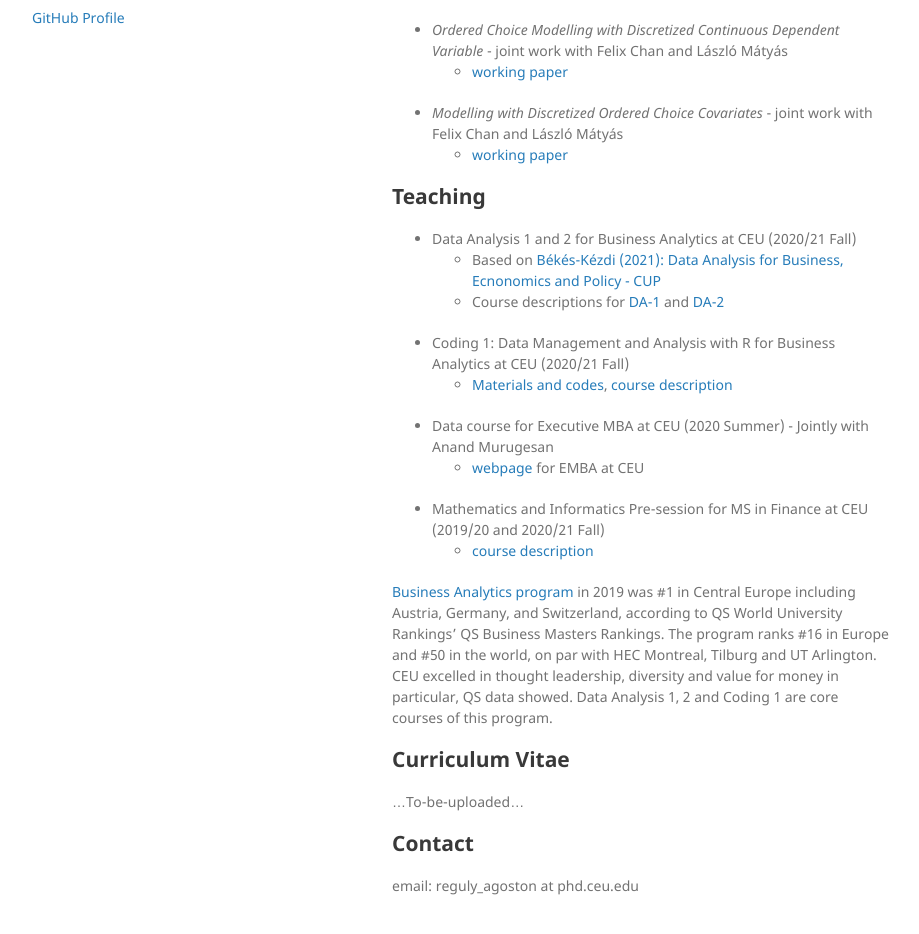
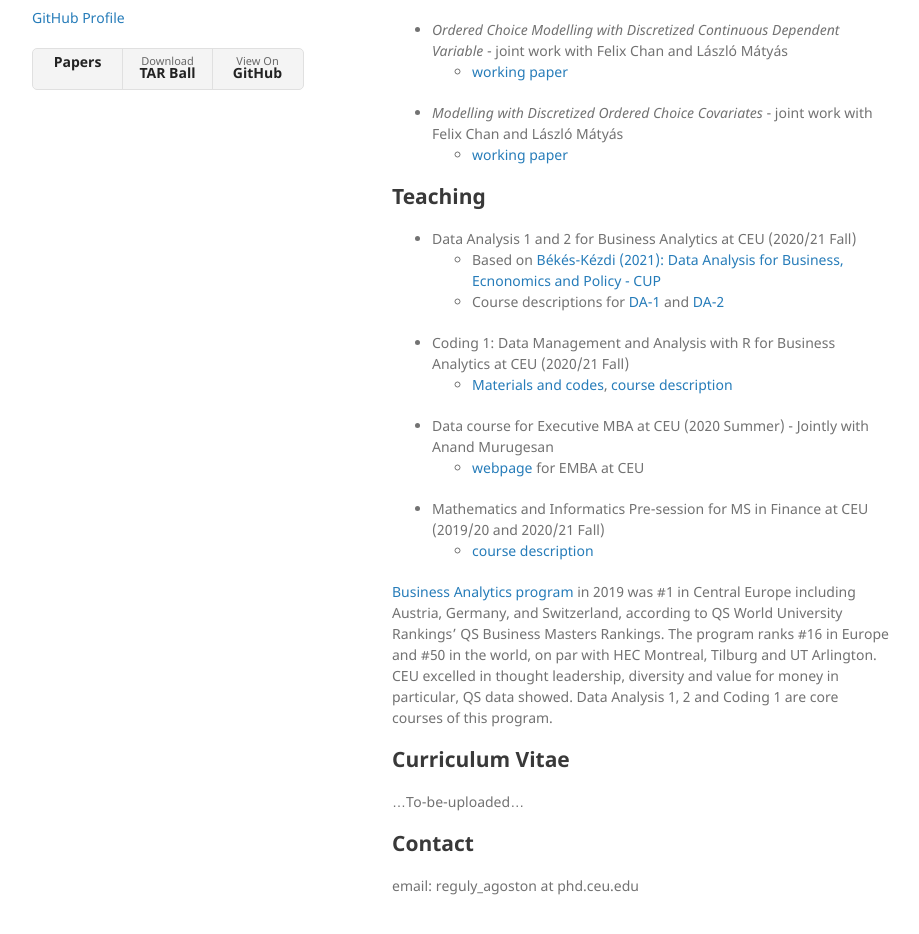
Before and after one commit to regulyagoston/regulyagoston.github.io, a Jekyll site: the page built from index.md, in a window 1280 px wide and 1316 px high. Shown: the part 350-1284 px from the top of the window, without its empty margins (178-1097 px from the left). Built offline with Jekyll 4.4.1, drawn with Linux system fonts in a browser that asks for light colours; our own code applies the rules of GitHub Pages for plain Markdown files; part of the change alters nothing that is shown.

```diff
--- a/_config.yml
+++ b/_config.yml
@@ -11,5 +11,5 @@ theme: jekyll-theme-minimal
 
 # Additional
 # google_analytics:
-# show_downloads: true
+show_downloads: true
 logo: /assets/img/logo.jpg
--- a/_layouts/default.html
+++ b/_layouts/default.html
@@ -32,7 +32,7 @@
 
         {% if site.show_downloads %}
         <ul class="downloads">
-          <li><a href="{{ site.github.zip_url }}">Download <strong>ZIP File</strong></a></li>
+          <li><a href="{{ ./papers.md }}"> <strong>Papers</strong></a></li>
           <li><a href="{{ site.github.tar_url }}">Download <strong>TAR Ball</strong></a></li>
           <li><a href="{{ site.github.repository_url }}">View On <strong>GitHub</strong></a></li>
         </ul>
```
